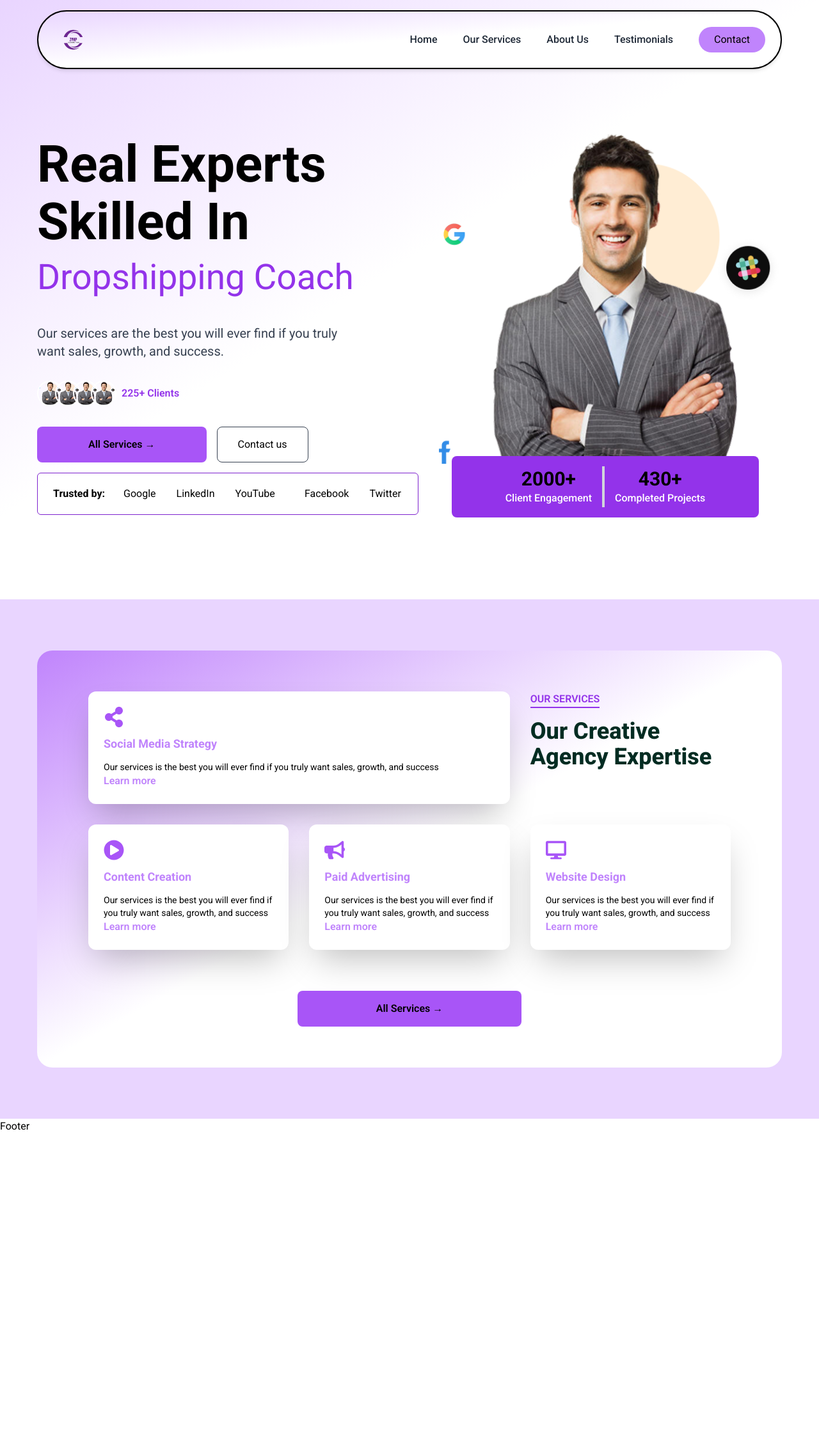
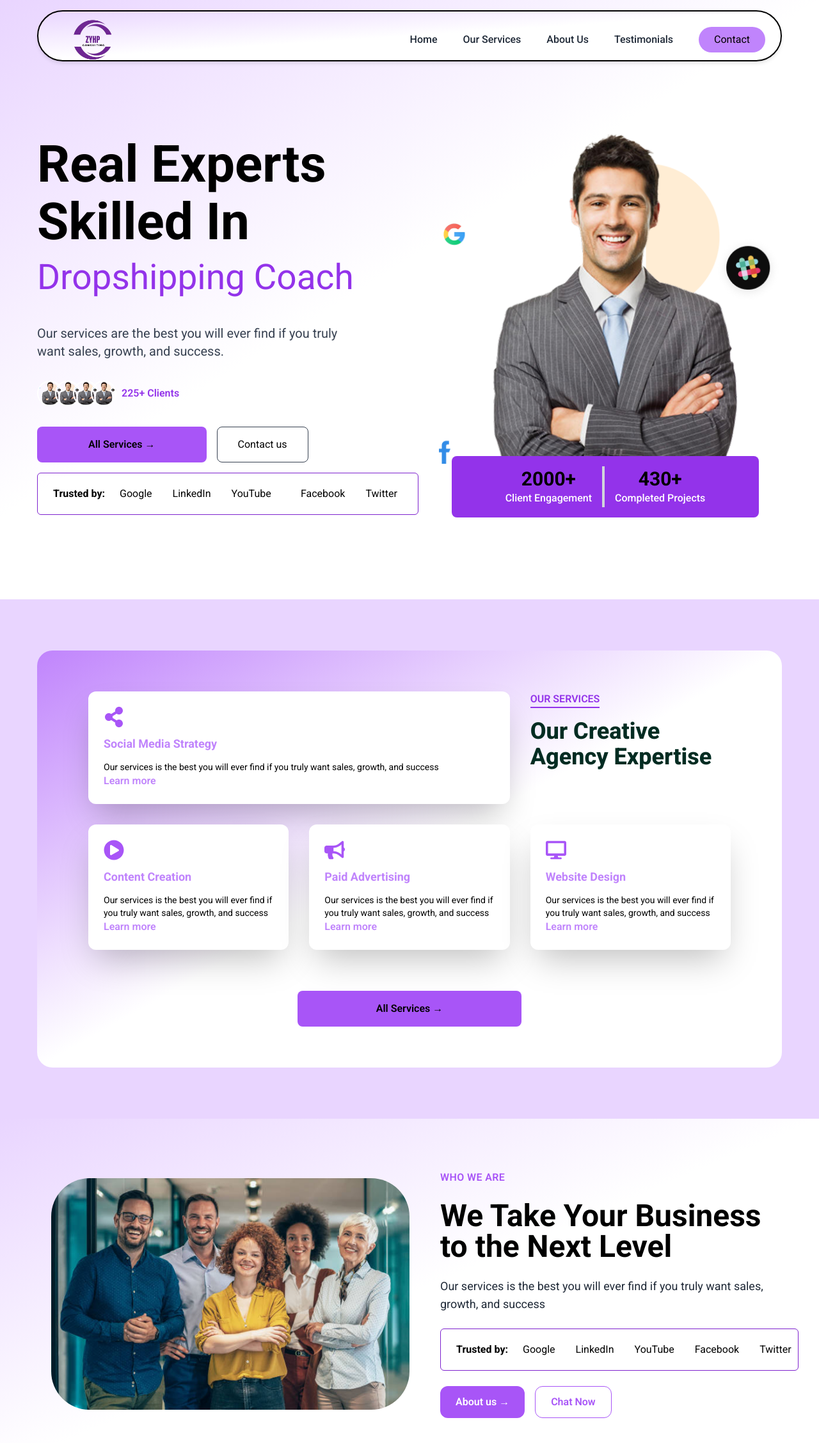
Before and after one commit to Kolawole-kehinde/-zyhp-consulting, a React (Vite) app: page / in a window 1280 px wide. Shown: the top 2256 px of the page at 64% size. Before the commit the page ends 1773 px from the top, so only its background shows below. Built offline with nearby package versions, Linux system fonts and the light colour scheme.

Commit message:
AboutSection completed

```diff
--- /dev/null
+++ b/src/Components/AboutSection.jsx
@@ -0,0 +1,64 @@
+import React from 'react';
+import Marquee from 'react-fast-marquee';
+
+const AboutSection = () => {
+  return (
+    <section className="bg-gradient-to-br from-purple-200 via-white to-white py-10 lg:py-20 px-6 md:px-12 lg:px-20 font-roboto">
+      <div className="wrapper flex flex-col lg:flex-row items-center gap-12">
+
+        {/* Image */}
+        <div className="flex-shrink-0 w-full lg:w-1/2">
+          <img
+            src="/images/team.jpg" // Replace with actual path
+            alt="Team working together"
+            className="rounded-[60px] w-full h-auto object-cover"
+          />
+        </div>
+
+        {/* Text Content */}
+        <div className="w-full lg:w-1/2 space-y-6 text-start lg:text-left">
+          <p className="text-purple-500 font-semibold uppercase tracking-wide">
+            Who we are
+          </p>
+          <h2 className="text-2xl sm:text-5xl font-bold text-black leading-tight">
+            We Take Your Business <br className="hidden sm:block" /> to the Next Level
+          </h2>
+          <p className="text-gray-800 text-lg">
+            Our services is the best you will ever find if you truly want sales, growth, and success
+          </p>
+
+          {/* Trusted By */}
+          <div className="w-ful md:w-[343px] lg:w-full overflow-hidden rounded-md border border-purple-700 p-2 lg:p-3">
+              <div className="flex items-center">
+                <p className="font-bold text-sm lg:text-base text-black py-1 px-1.5 lg:py-2 lg:px-3 shrink-0">
+                  Trusted by:
+                </p>
+                <div className=" py-2 flex items-center w-full">
+                  <Marquee gradient={false} speed={50} pauseOnHover={true}>
+                    <span className="text-sm lg:text-base text-black py-1 px-4">Facebook</span>
+                    <span className="text-sm lg:text-base text-black py-1 px-4">Twitter</span>
+                    <span className="text-sm lg:text-base text-black py-1 px-4">Instagram</span>
+                    <span className="text-sm lg:text-base text-black py-1 px-4">Google</span>
+                    <span className="text-sm lg:text-base text-black py-1 px-4">LinkedIn</span>
+                    <span className="text-sm lg:text-base text-black py-1 px-4">YouTube</span>
+                  </Marquee>
+                </div>
+              </div>
+            </div>
+
+          {/* Buttons */}
+          <div className="flex  gap-4 justify-start">
+            <button className="bg-purple-500 hover:bg-purple-600 text-white font-semibold px-6 py-3 rounded-xl transition duration-300">
+              About us →
+            </button>
+            <button className="border text-sm md:text-base border-purple-500 hover:bg-purple-100 text-purple-500 font-semibold px-16 md:px-6 py-3 rounded-xl transition duration-300">
+              Chat Now
+            </button>
+          </div>
+        </div>
+      </div>
+    </section>
+  );
+};
+
+export default AboutSection;
--- a/src/Components/Services.jsx
+++ b/src/Components/Services.jsx
@@ -34,8 +34,8 @@ const services = [
 
 const ServicesSection = () => {
   return (
-    <section className="bg-purple-200 py-10 mt-32">
-    <div className="wrapper bg-gradient-to-br from-purple-400 via-white to-white py-16 px-4 my-10 lg:px-20 rounded-3xl">
+    <section className="bg-purple-200 lg:py-10 mt-10 lg:mt-32 font-roboto">
+    <div className="wrapper bg-gradient-to-br from-purple-400 via-white to-white py-6 md:py-16 px-4 my-10 lg:px-20 rounded-3xl">
      <div className="grid lg:grid-cols-3 gap-8">
 
   <div className="order-1 lg:order-2 space-y-4">
--- a/src/Components/layout/Footer.jsx
+++ b/src/Components/layout/Footer.jsx
@@ -2,7 +2,7 @@ import React from 'react'
 
 const Footer = () => {
   return (
-    <div>Footer</div>
+    <div></div>
   )
 }
 
--- a/src/Components/layout/Navbar.jsx
+++ b/src/Components/layout/Navbar.jsx
@@ -3,19 +3,21 @@ import { FiMenu, FiX } from "react-icons/fi";
 
 const Navbar = () => {
   const [isOpen, setIsOpen] = useState(false);
-  const navItems = ["Home", "Our Services", "About Us", "Testimonials",];
+  const navItems = ["Home", "Our Services", "About Us", "Testimonials"];
 
   return (
     <header className="fixed top-4 left-0 w-full z-50 px-4 flex justify-center">
-      <nav className="wrapper bg-gradient-to-br from-purple-200 via-white to-white border-2 border-black rounded-xl lg:rounded-full shadow-md px-6 py-3">
-
-        <div className="flex items-center justify-between ">
-
+      <nav className="wrapper bg-gradient-to-br from-purple-200 via-white to-white border-2 border-black rounded-xl lg:rounded-full shadow-md px-6 py-3 max-h-20">
+        <div className="flex items-center justify-between h-16">
           <div>
-            <img src="/images/logo.png" alt="logo" className="w-16 h-16"/>
+            <img
+              src="/images/logo.png"
+              alt="logo"
+              className="lg:w-32 lg:h-32 w-20 h-20 max-h-full object-contain"
+            />
           </div>
 
-         <div className="flex  items-center gap-10">
+          <div className="flex items-center gap-10">
             <ul className="hidden md:flex items-center gap-10 text-base font-medium text-gray-800">
               {navItems.map((item) => (
                 <li key={item}>
--- a/src/Pages/HomePage.jsx
+++ b/src/Pages/HomePage.jsx
@@ -1,12 +1,14 @@
 import React from 'react'
 import HeroSection from '../Components/Hero'
 import ServicesSection from '../Components/Services'
+import AboutSection from '../Components/AboutSection'
 
 const HomePage = () => {
   return (
     <div>
         <HeroSection/>
         <ServicesSection/>
+        <AboutSection/>
     </div>
   )
 }
```
Also changed, not shown: public/images/team.jpg (added). Lines whose indentation alone changed are shown as unchanged.
